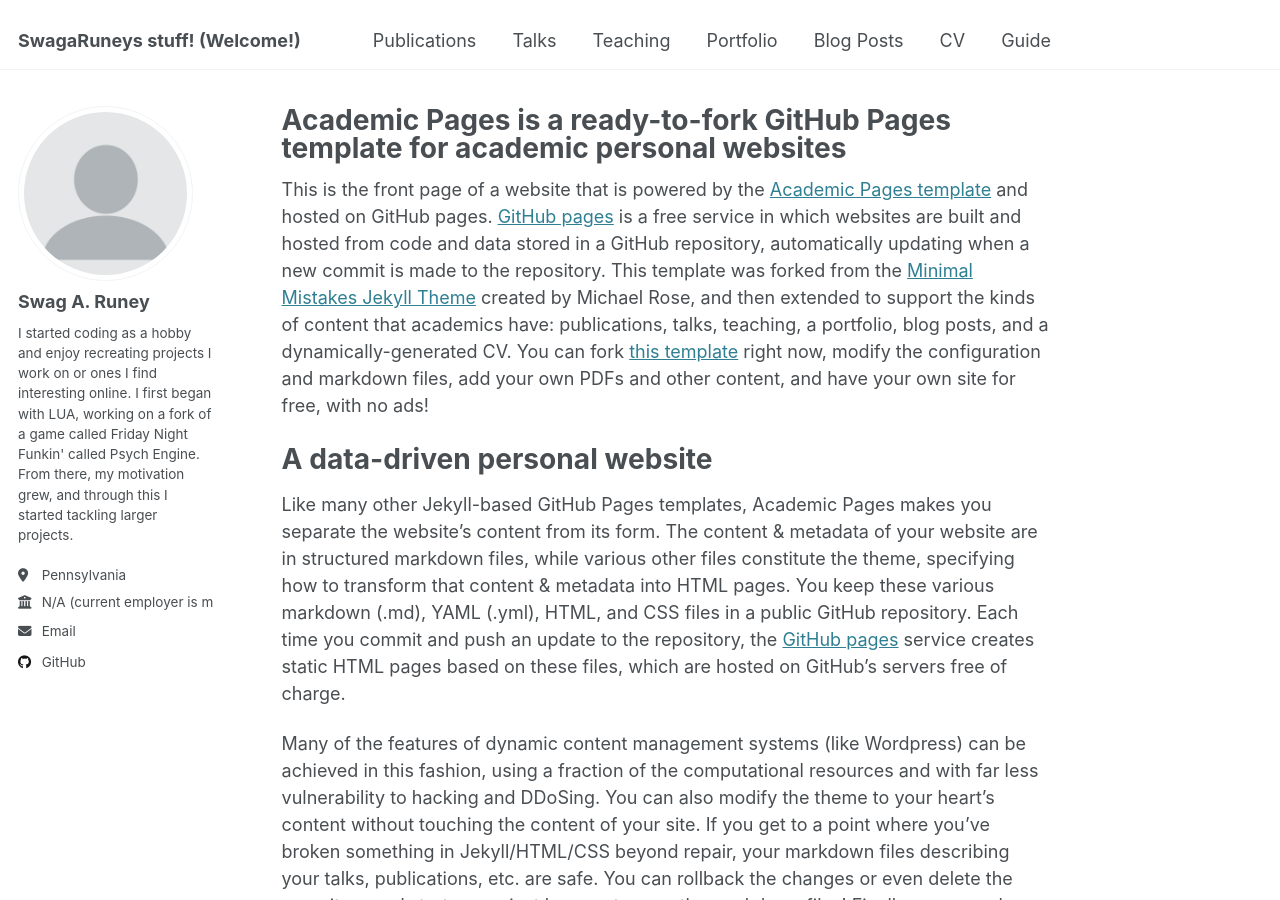
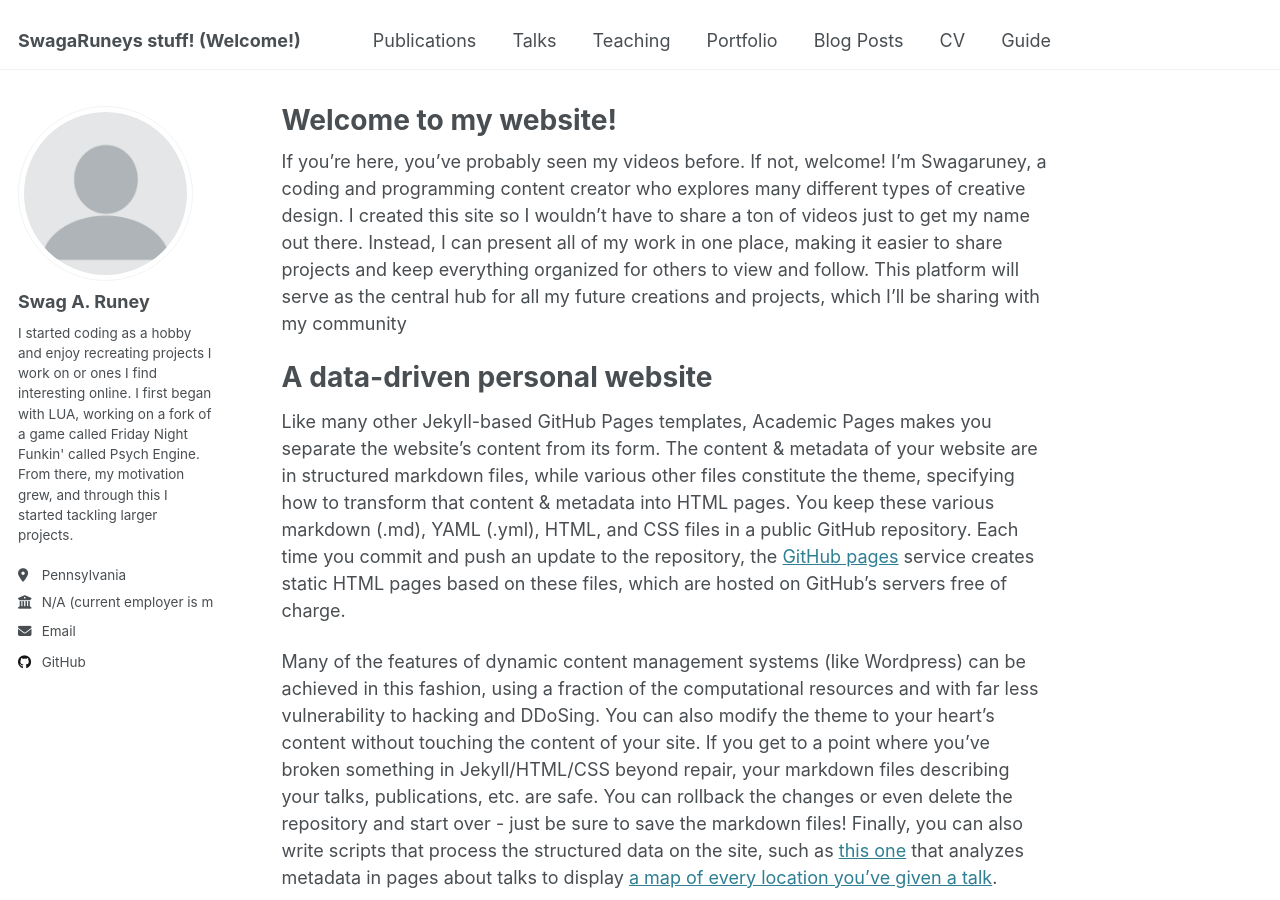
Before and after one commit to SwagaRuney/swagasstuff.github.io, a Jekyll site: the page built from _pages/about.md, in a window 1280 px wide and 900 px high. Built offline with Jekyll 4.4.1, drawn with Linux system fonts in a browser that asks for light colours.

Commit message:
Update about.md

```diff
--- a/_pages/about.md
+++ b/_pages/about.md
@@ -1,13 +1,13 @@
 ---
 permalink: /
-title: "Academic Pages is a ready-to-fork GitHub Pages template for academic personal websites"
+title: "Welcome to my website!"
 author_profile: true
 redirect_from:
   - /about/
   - /about.html
 ---
 
-This is the front page of a website that is powered by the [Academic Pages template](https://github.com/academicpages/academicpages.github.io) and hosted on GitHub pages. [GitHub pages](https://pages.github.com) is a free service in which websites are built and hosted from code and data stored in a GitHub repository, automatically updating when a new commit is made to the repository. This template was forked from the [Minimal Mistakes Jekyll Theme](https://mmistakes.github.io/minimal-mistakes/) created by Michael Rose, and then extended to support the kinds of content that academics have: publications, talks, teaching, a portfolio, blog posts, and a dynamically-generated CV. You can fork [this template](https://github.com/academicpages/academicpages.github.io) right now, modify the configuration and markdown files, add your own PDFs and other content, and have your own site for free, with no ads!
+If you're here, you've probably seen my videos before. If not, welcome! I’m Swagaruney, a coding and programming content creator who explores many different types of creative design. I created this site so I wouldn't have to share a ton of videos just to get my name out there. Instead, I can present all of my work in one place, making it easier to share projects and keep everything organized for others to view and follow. This platform will serve as the central hub for all my future creations and projects, which I’ll be sharing with my community
 
 A data-driven personal website
 ======
```
